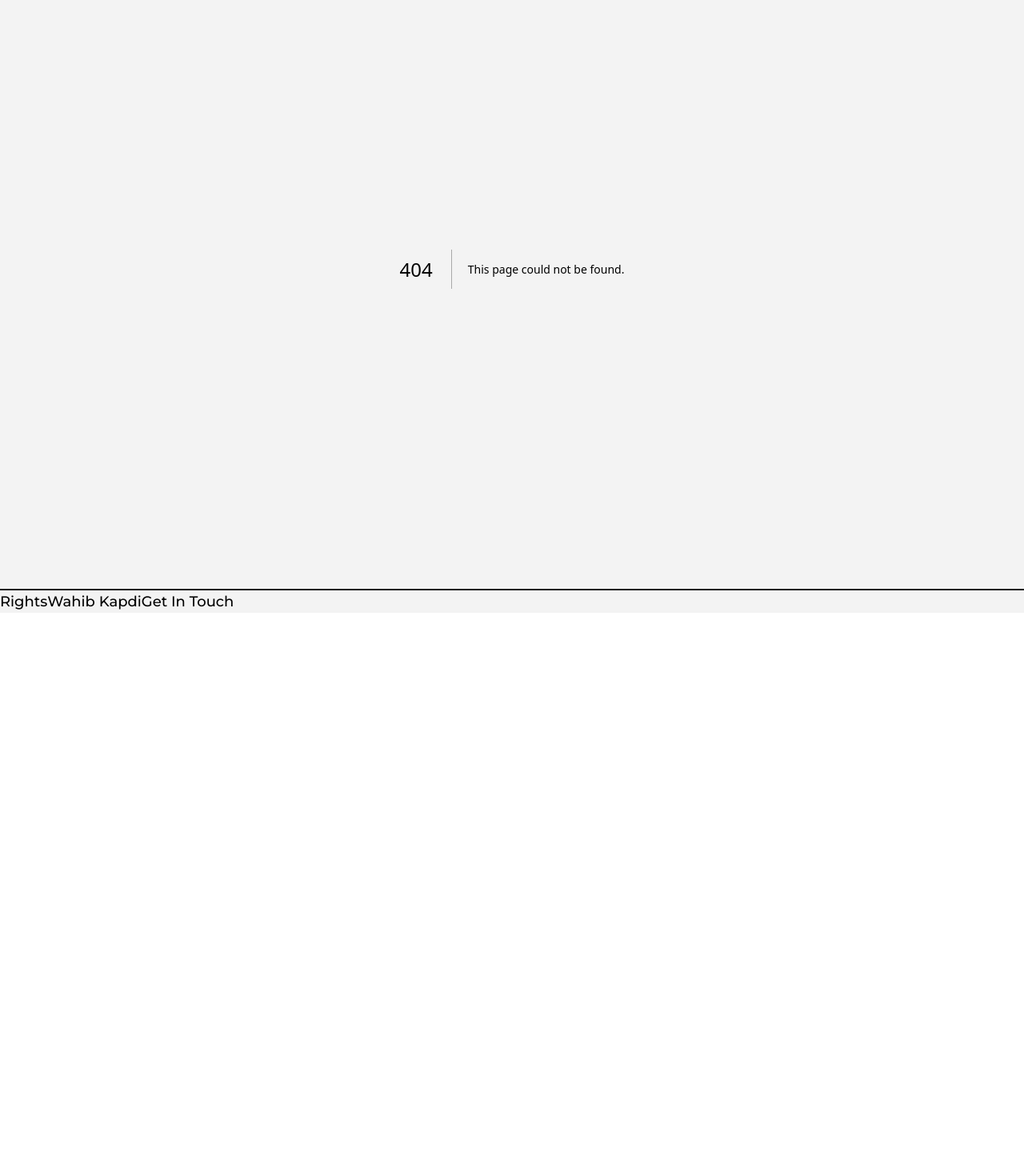
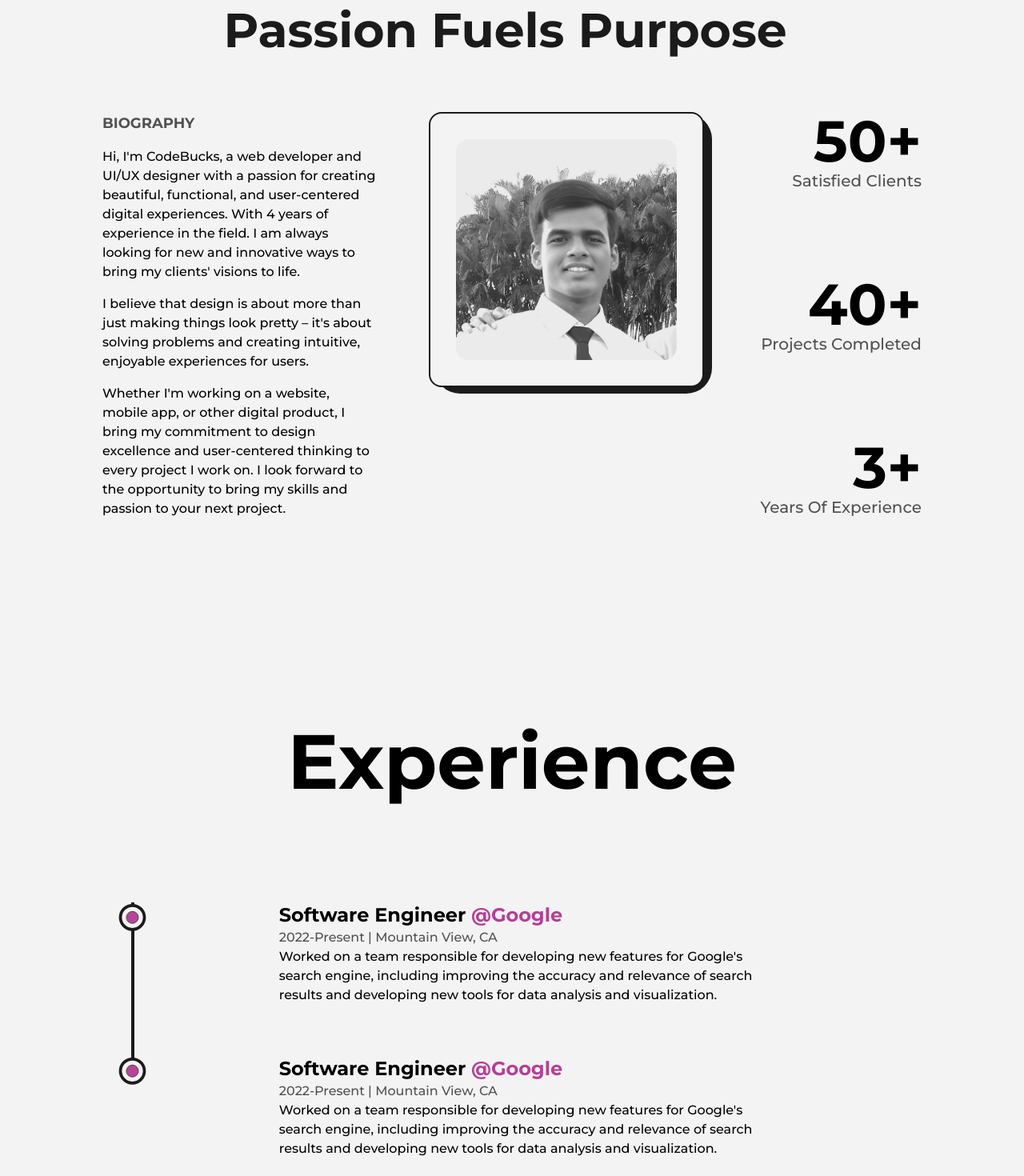
Before and after one commit to Kanchuking1/NextJSPortfolio, a Next.js app: page /about in a window 1280 px wide. Before the commit this address had no page. Shown: the part 200-1670 px from the top of the page at 80% size. Before the commit the page ends 966 px from the top, so only its background shows below. Built offline with nearby package versions, Linux system fonts and the light colour scheme.

Commit message:
Added About us Page

```diff
--- /dev/null
+++ b/src/components/Experience.js
@@ -0,0 +1,75 @@
+import React, {useRef} from 'react';
+import { motion, useScroll } from 'framer-motion';
+import LiIcon from './LiIcon';
+
+
+const workDetails = [
+    {
+        position: "Software Engineer",
+        company: "Google",
+        companyLink: 'www.google.com',
+        time: "2022-Present",
+        address: "Mountain View, CA",
+        work: "Worked on a team responsible for developing new features for Google's search engine, including improving the accuracy and relevance of search results and developing new tools for data analysis and visualization."
+    },
+    {
+        position: "Software Engineer",
+        company: "Google",
+        time: "2022-Present",
+        address: "Mountain View, CA",
+        work: "Worked on a team responsible for developing new features for Google's search engine, including improving the accuracy and relevance of search results and developing new tools for data analysis and visualization."
+    },
+    {
+        position: "Software Engineer",
+        company: "Google",
+        time: "2022-Present",
+        address: "Mountain View, CA",
+        work: "Worked on a team responsible for developing new features for Google's search engine, including improving the accuracy and relevance of search results and developing new tools for data analysis and visualization."
+    }
+]
+
+const Details = ({key, position, company, companyLink, time, address, work}) => {
+    const liRef = useRef();
+    return <li ref={liRef} key={key} className='my-8 first:mt-0 last:mb-0 w-[60%] mx-auto flex flex-col item-center justify-between'>
+        <LiIcon liReference={liRef} />
+        <div>
+            <h3 className='capitalize font-bold text-2xl'>{position}&nbsp;
+                <a
+                    href={companyLink}
+                    target="_blank"
+                    className='text-primary'>@{company}</a>
+            </h3>
+            <span className='capitalize font-medium text-dark/75'>{time} | {address}</span>
+            <p className='font-medium w-full'>
+                {work}
+            </p>
+        </div>
+    </li>
+}
+
+const Experience = () => {
+    const ref = useRef(null);
+    const { scrollYProgress } = useScroll({
+        target: ref,
+        offset: ["start end", "center start"]
+    });
+  return (
+    <div className='my-64'>
+        <h2 className='text-8xl font-bold mb-32 w-full text-center'>
+            Experience
+        </h2>
+        <div ref={ref} className='w-[75] mx-auto relative'>
+            <motion.div style={{
+                scaleY: scrollYProgress
+            }} className='absolute left-9 top-0 w-[4px] h-full bg-dark origin-top' />
+            <ul className='w-full flex flex-col items-start justify-between ml-4'>
+                {workDetails.map((workex, index) => {
+                    return <Details key={`${index}`} {...workex} />
+                })}
+            </ul>
+        </div>
+    </div>
+  )
+}
+
+export default Experience
--- a/src/components/Footer.js
+++ b/src/components/Footer.js
@@ -1,12 +1,15 @@
 import Link from 'next/link'
 import React from 'react'
+import Layout from './Layout'
 
 const Footer = () => {
   return (
-    <footer className="w-full border-t-2 border-solid border-dark font-medium text-lg">
-        <span>Rights</span>
-        <Link href="/" target="_blank">Wahib Kapdi</Link>
-        <Link href="mailto:wahibkapdi2212@gmail.com">Get In Touch</Link>
+    <footer className="w-full border-t-2 !bg-dark text-light border-solid border-dark font-medium text-lg">
+        <Layout className='py-8 flex items-center justify-between !bg-dark'>
+            <span>{new Date().getFullYear()} &copy; All Rights Reserved.</span>
+            <Link href="/" target="_blank">Wahib Kapdi</Link>
+            <Link href="mailto:wahibkapdi2212@gmail.com">Get In Touch</Link>
+        </Layout>
     </footer>
   )
 }
--- /dev/null
+++ b/src/components/LiIcon.js
@@ -0,0 +1,24 @@
+import React from 'react'
+import { motion, useScroll } from "framer-motion"
+
+const LiIcon = ({liReference}) => {
+    const { scrollYProgress } = useScroll({
+        target: liReference,
+        offset: ["center end", "center center"]
+    });
+  return (
+    <figure className="absolute left-0 stroke-dark">
+        <svg className='-rotate-90' width="75" height="75" viewBox="0 0 100 100">
+            <circle cx="75" cy="50" r="20" className="stroke-primary stroke-1 fill-none"/>
+            <motion.circle cx="75" cy="50" r="20" className="stroke-[5px] fill-light"
+                style={{
+                    pathLength: scrollYProgress
+                }}
+            />
+            <circle cx="75" cy="50" r="10" className="animate-pulse stroke-1 fill-primary" />
+        </svg>
+    </figure>
+  )
+}
+
+export default LiIcon
--- /dev/null
+++ b/src/pages/about.js
@@ -0,0 +1,104 @@
+import AnimatedText from '@/components/AnimatedText'
+import Layout from '@/components/Layout'
+import Head from 'next/head'
+import Image from 'next/image'
+import React, { useEffect, useRef } from 'react'
+
+import profilePic from '../../public/images/profile/developer-pic-2.jpg'
+import { useInView, useMotionValue, useSpring } from 'framer-motion'
+import Experience from '@/components/Experience'
+
+const AnimatedNumbers = ({value}) => {
+    const ref = useRef(null);
+
+    const motionValue = useMotionValue(0);
+    const springValue = useSpring(motionValue, {
+        duration: 2000,
+        damping: 10
+    });
+    const isInView = useInView(ref, {
+        once: true
+    });
+
+    useEffect(() => {
+        if(isInView) {
+            motionValue.set(value);
+        }
+    }, [isInView, motionValue, value]);
+
+    useEffect(() => {
+        springValue.on('change', (latest) => {
+            if (ref.current && latest.toFixed(0)) {
+                ref.current.textContent = latest.toFixed(0);
+            }
+        })
+    }, [springValue, value]);
+
+    return <span ref={ref}>
+
+    </span>
+}
+
+const About= () => {
+  return (
+    <>
+        <Head>
+            <title>Wahib Kapdi | About Page</title>
+            <meta name="description" content="Learn About Wahib Kapdi's journey" />
+        </Head>
+        <main className='flex w-full flex-col items-center justify-center'>
+            <Layout className='pt-16'>
+                <AnimatedText text="Passion Fuels Purpose" className='mb-16' />
+                <div className='grid w-full grid-cols-8 gap-16'>
+                    <div className='col-span-3 flex flex-col items-start justify-start'>
+                        <h2 className='mb-4 text-lg font-bold uppercase text-dark/75'>
+                            Biography
+                        </h2>
+                        <p className='font-medium'>
+                            Hi, I'm CodeBucks, a web developer and UI/UX designer with a passion for creating beautiful, functional,
+                            and user-centered digital experiences. With 4 years of experience in the field. I am always looking for
+                            new and innovative ways to bring my clients' visions to life.
+                        </p>
+                        <p className='my-4 font-medium'>
+                            I believe that design is about more than just making things look pretty – it's about solving problems and
+                            creating intuitive, enjoyable experiences for users.
+                        </p>
+                        <p className='font-medium'>
+                            Whether I'm working on a website, mobile app, or
+                            other digital product, I bring my commitment to design excellence and user-centered thinking to
+                            every project I work on. I look forward to the opportunity to bring my skills and passion to your next project.
+                        </p>
+                    </div>
+                    <div className='col-span-3 relative h-max rounded-2xl border-2 border-solid border-dark bg-light p-8'>
+                        <div className='absolute top-0 -right-3 -z-10 w-[102%] h-[103%] rounded-[2rem] bg-dark' />
+                        <Image src={profilePic} alt="Wahib Kapdi" className='w-full h-auto rounded-2xl' />
+                    </div>
+                    <div className='col-span-2 flex flex-col items-end justify-between'>
+                        <div className='flex flex-col items-end justify-center'>
+                            <span className='inline-block text-7xl font-bold'>
+                                <AnimatedNumbers value={50} />+
+                            </span>
+                            <h2 className='text-xl font-medium capitalize text-dark/75'>satisfied clients</h2>
+                        </div>
+                        <div className='flex flex-col items-end justify-center'>
+                            <span className='inline-block text-7xl font-bold'>
+                                <AnimatedNumbers value={40} />+
+                            </span>
+                            <h2 className='text-xl font-medium capitalize text-dark/75'>projects completed</h2>
+                        </div>
+                        <div className='flex flex-col items-end justify-center'>
+                            <span className='inline-block text-7xl font-bold'>
+                                <AnimatedNumbers value={(new Date().getFullYear()) - 2021} />+
+                            </span>
+                            <h2 className='text-xl font-medium capitalize text-dark/75'>years of experience</h2>
+                        </div>
+                    </div>
+                </div>
+                <Experience />
+            </Layout>
+        </main>
+    </>
+  )
+}
+
+export default About
--- a/src/pages/index.js
+++ b/src/pages/index.js
@@ -11,13 +11,13 @@ export default function Home() {
   return (
     <>
       <Head>
-        <title>Create Next App</title>
-        <meta name="description" content="Generated by create next app" />
+        <title>Wahib Kapdi</title>
+        <meta name="description" content="Welcome to Wahib Kapdi's Online portfolio." />
       </Head>
       <main className="flex items-center text-dark w-full min-h-screen">
         <Layout className='pt-0'>
           <div className='flex items-center justify-between w-full border-solid border-2 border-dark'>
-            <div class='w-1/2'>
+            <div className='w-1/2'>
               <Image src={profilePic} alt='Wahib Kapdi' className='w-full h-auto drop-shadow-2xl' />
             </div>
             <div className='w-1/2 flex flex-col items-center self-center'>
```
Also changed, not shown: public/images/profile/developer-pic-2.jpg.
